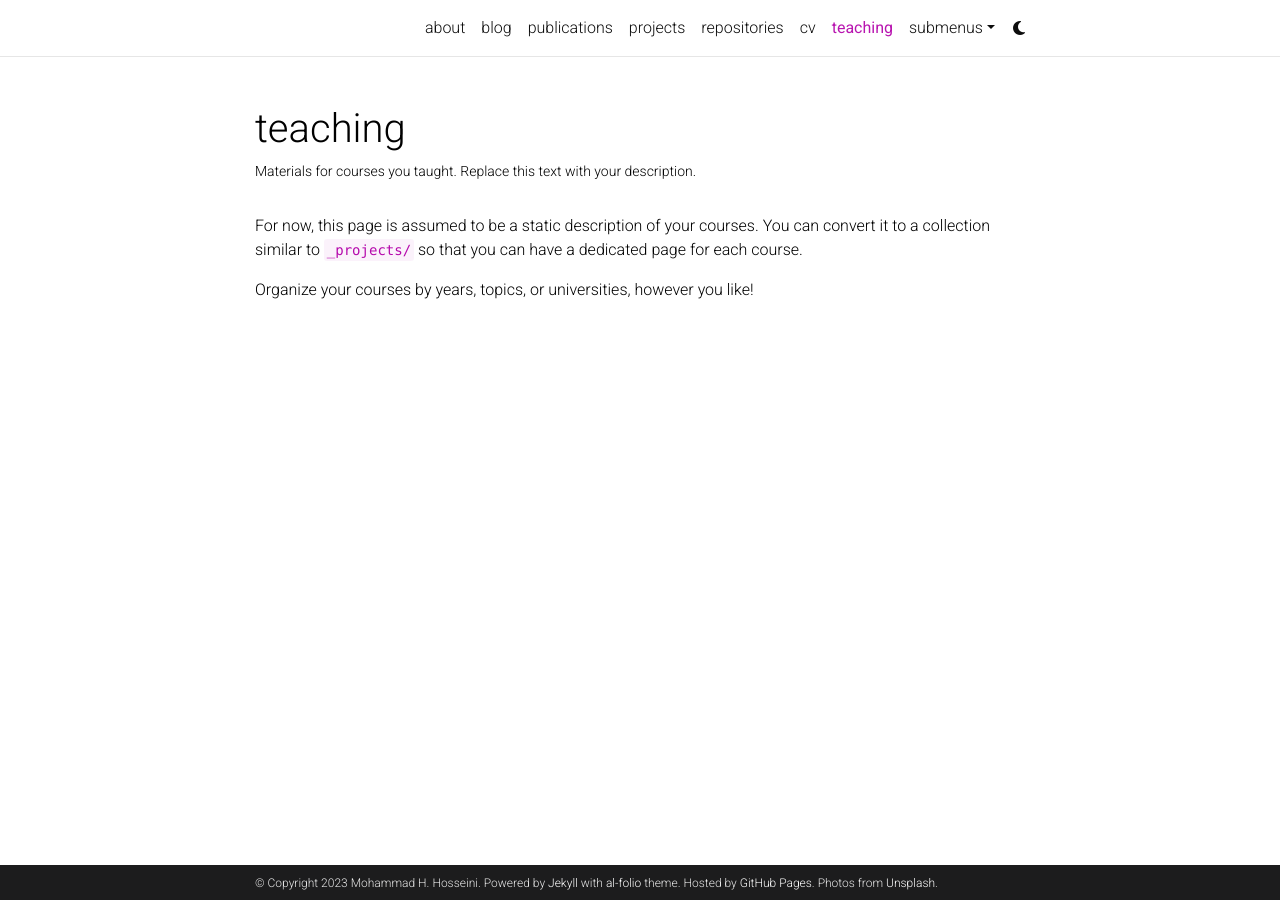
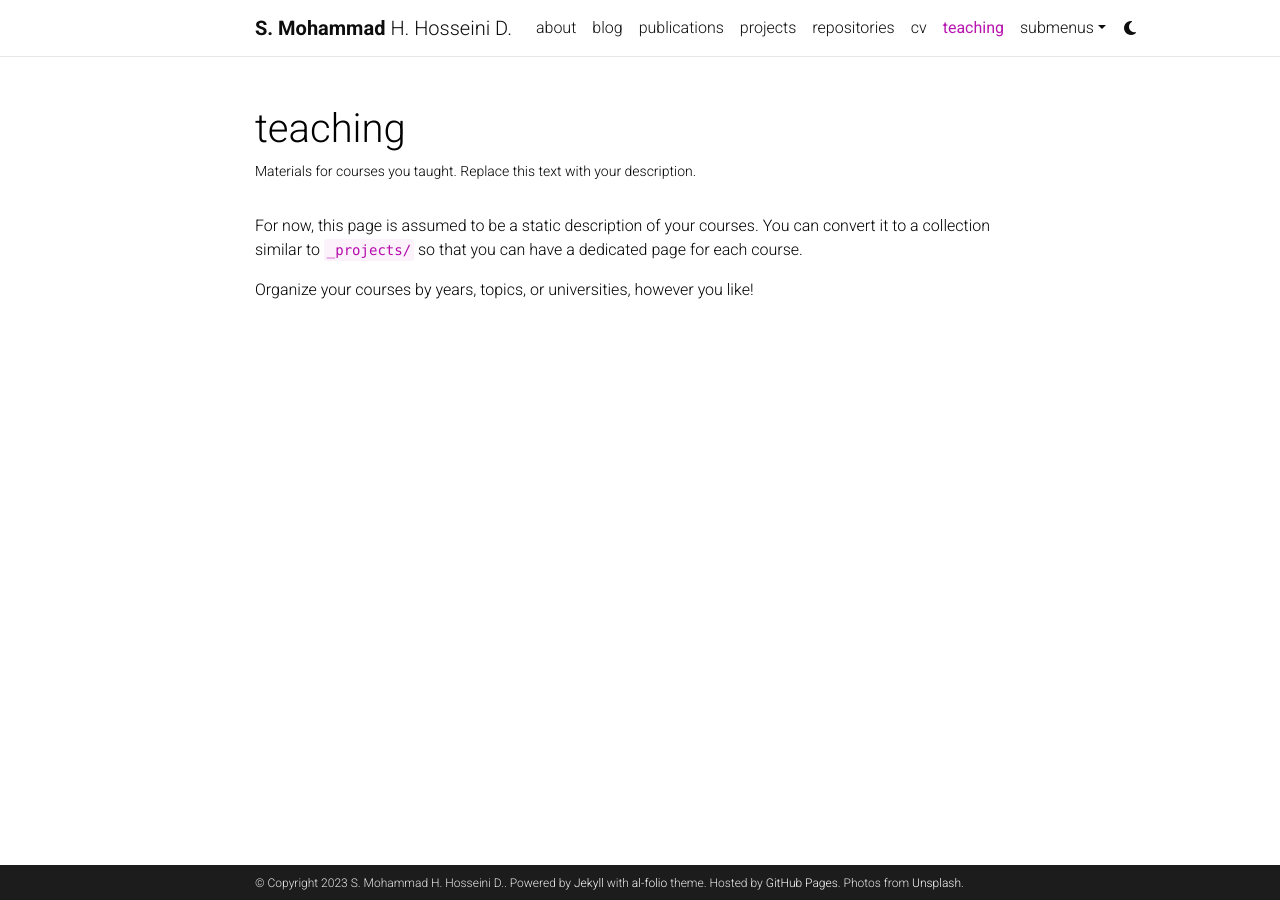
Before and after one commit to MHoHosseini/mhohosseini.github.io, a Jekyll site: the page built from _pages/teaching.md, in a window 1280 px wide. Built offline with Jekyll 4.4.1, drawn with Linux system fonts in a browser that asks for light colours; full-size pictures stand in for the smaller copies a plugin makes; comment, search, counter and statistics services are not loaded; a style sheet for code colours, icons or effects is not loaded; some of the changed lines change nothing that is shown.

Commit message:
edit name

```diff
--- a/_config.yml
+++ b/_config.yml
@@ -2,10 +2,10 @@
 # Site settings
 # -----------------------------------------------------------------------------
 
-title:  # the website title (if blank, full name will be used instead)
-first_name: Mohammad
+title: blank # the website title (if blank, full name will be used instead)
+first_name: S. Mohammad
 middle_name: H.
-last_name: Hosseini
+last_name: Hosseini D.
 email: m.ho.hosseini@gmail.com
 description: > # the ">" symbol means to ignore newlines until "footer_text:"
   A simple, whitespace theme for academics. Based on [*folio](https://github.com/bogoli/-folio) design.
```
